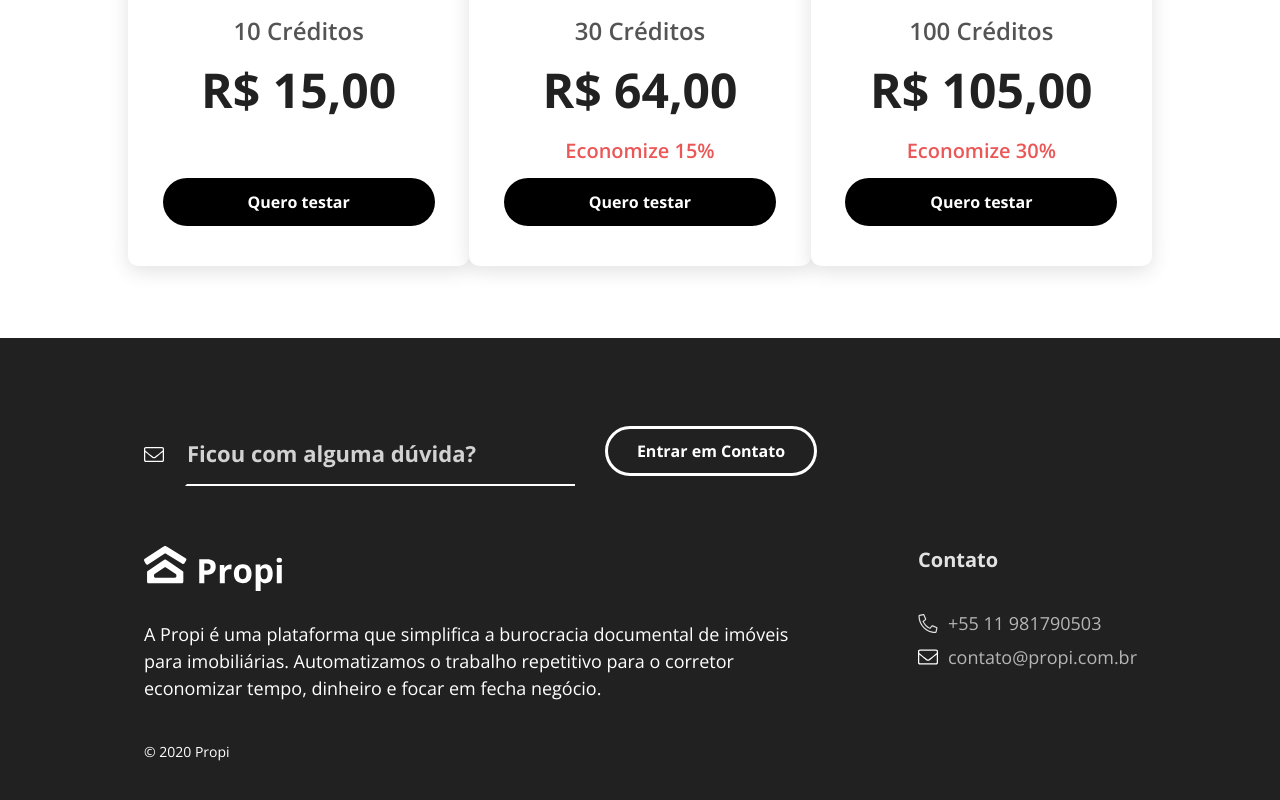
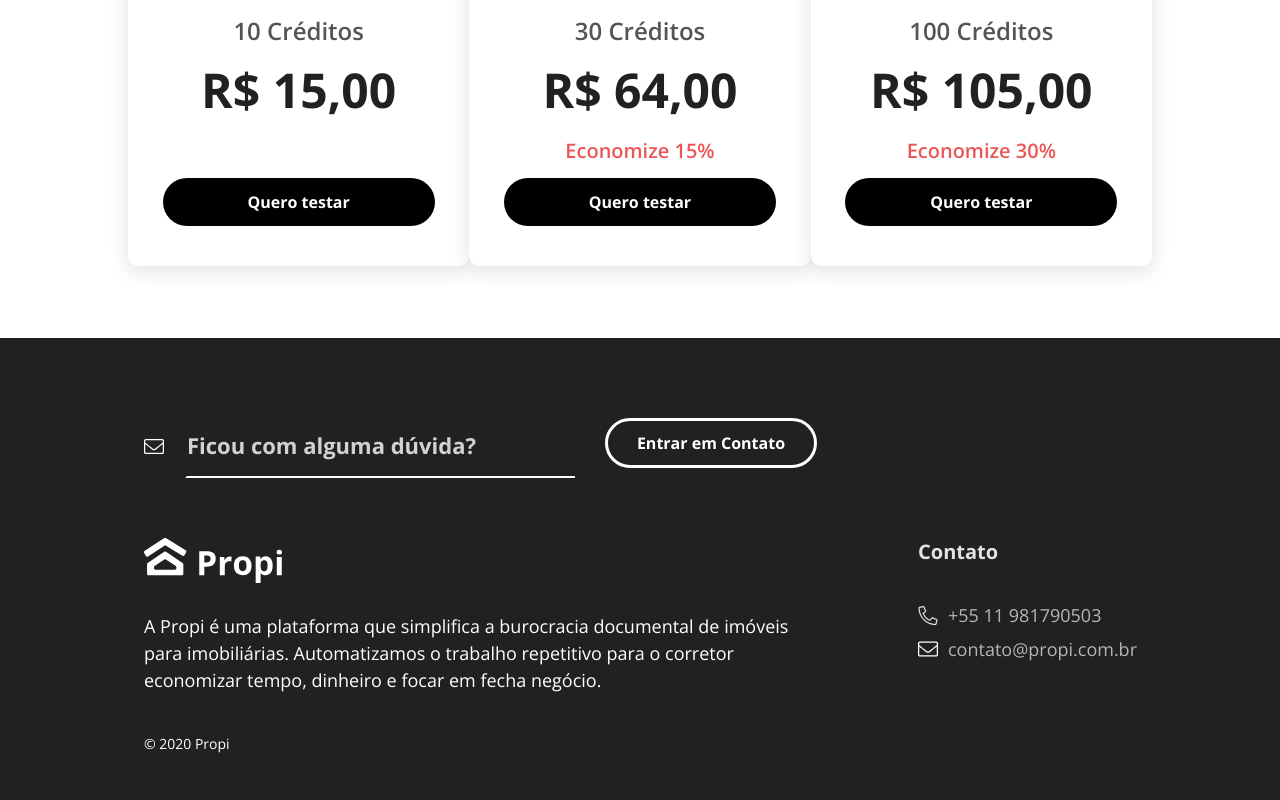
Before and after one commit to JBezerra/propi-landing-page, a Next.js app: page / in a window 1280 px wide. Shown: the part 2483-3283 px from the top of the page. Built offline with nearby package versions, Linux system fonts and the light colour scheme.

Commit message:
fix(footer): css padding-bottom fixed

```diff
--- a/styles/Landing.module.css
+++ b/styles/Landing.module.css
@@ -389,7 +389,7 @@
 .footerContentAreaContainer {
     width: 80%;
     margin: auto;
-    padding-top: 88px;
+    padding-top: 80px;
 }
 
 .footerContentAreaContainer p {
```
